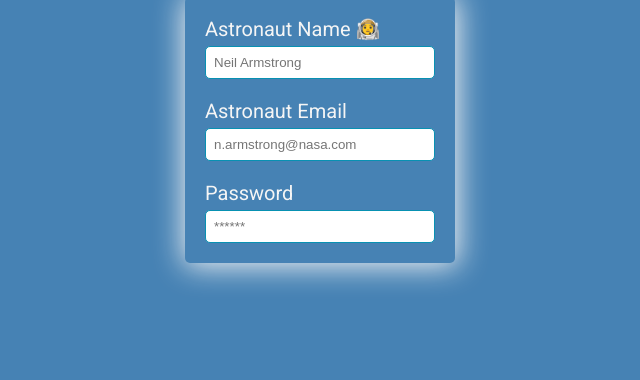
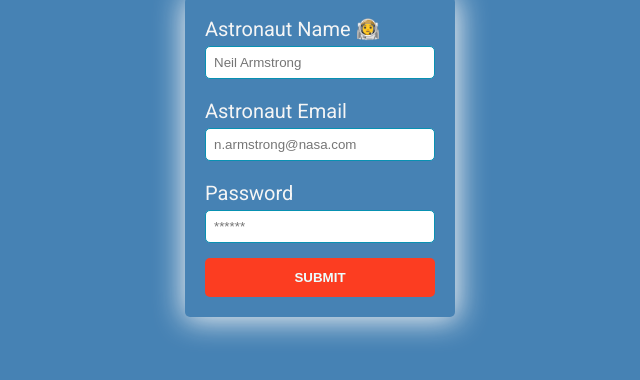
Before and after one commit to ChathurikaDissanayaka/Essential-JavaScript-Concepts, a website built with Vite: page Form/index.html in a window 1280 px wide. Shown: the part 160-540 px from the top of the page, without its empty margins (320-960 px from the left). Built offline with nearby package versions, Linux system fonts and the light colour scheme.

Commit message:
Add changes

```diff
--- a/Form/index.css
+++ b/Form/index.css
@@ -41,6 +41,18 @@ input{
     border-radius: 5px;
 }
 
+input[type="submit"], button{
+    margin-top: 10px;
+    padding: 12px 17px;
+    border: none;
+    background-color: #FC3D21;
+    color: #ecfeff;
+    text-transform: uppercase;
+    border-radius: 5px;
+    font-weight: bold;
+    cursor: pointer;
+}
+
 img{
     width: 140px
 }
--- a/Form/index.html
+++ b/Form/index.html
@@ -12,16 +12,6 @@
             <img src="NASA.png">
         </header>
         <main>
-            <!-- form here! -->
-<!--
-Challenge:
-1. Add inputs for the email and password
-   fields. Remember to add all necessary
-   properties.
-2. Give the inputs labels and make it so
-   that clicking on the label brings the
-   corresponding input into focus.
- -->
             <form>
                 <label for="astronautName">Astronaut Name 👩‍🚀</label>
                 <input
@@ -29,6 +19,7 @@ Challenge:
                     id="astronautName"
                     name="astronautName"
                     placeholder="Neil Armstrong"
+                    required
                     >
                 <label for="astronautEmail">Astronaut Email</label>
                 <input
@@ -36,6 +27,7 @@ Challenge:
                     id="astronautEmail"
                     name="astronautEmail"
                     placeholder="n.armstrong@nasa.com"
+                    required
                     >
                 <label for="astronautPassword">Password</label>
                 <input
@@ -43,7 +35,9 @@ Challenge:
                     id="astronautPassword"
                     name="astronautPassword"
                     placeholder="******"
+                    required
                     >
+                <button type="submit">submit</button>
             </form>
         </main>
         <script src="index.js"></script>
```
